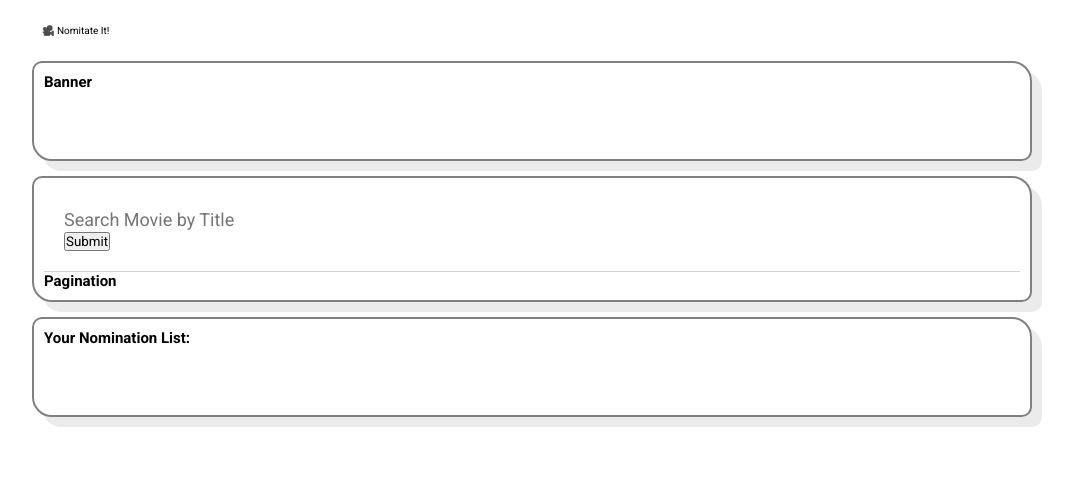
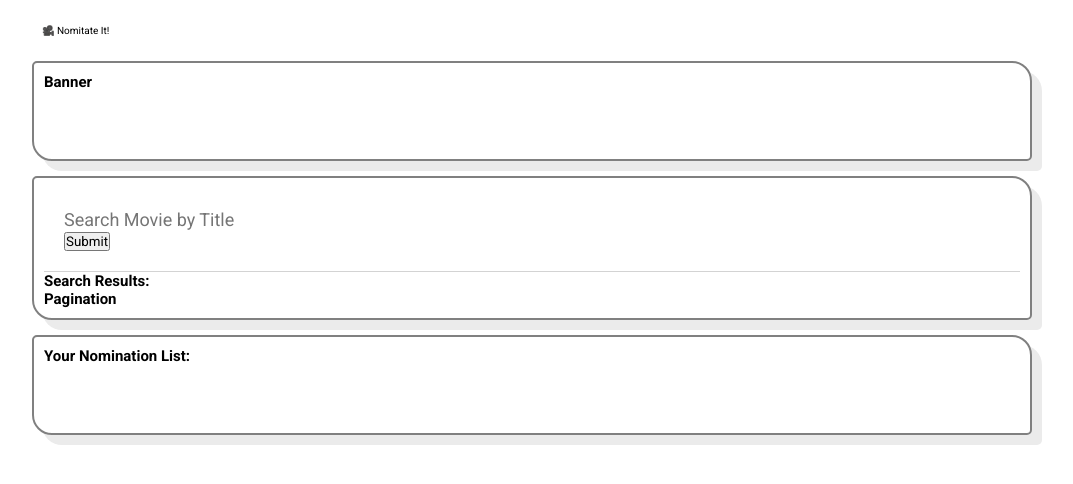
Before and after one commit to zkiu/nominate_it, a React (Create React App) app: page / in a window 1280 px wide. Shown: the top 484 px of the page, without its empty margins (108-1181 px from the left). Built offline with nearby package versions, Linux system fonts and the light colour scheme.

Commit message:
minor changes

```diff
--- a/src/components/App.jsx
+++ b/src/components/App.jsx
@@ -14,7 +14,7 @@ export default function App() {
 	return (
 		<main>
 			<Header />
-			<Banner nominatedList={nominatedList} />
+			<Banner />
 			<Search />
 			<Nominate />
 
--- a/src/components/App.scss
+++ b/src/components/App.scss
@@ -15,7 +15,7 @@ section {
 	min-width: 350px;
 	min-height: 100px;
 	border: 2px solid gray;
-	border-radius: 10px 20px 10px;
+	border-radius: 5px 20px 5px;
 	box-shadow: 10px 10px 0px 0px #ebebeb;
 	margin: 0 auto;
 	margin-bottom: 1.5rem;
--- a/src/components/SearchBarComp/SearchBarComp.jsx
+++ b/src/components/SearchBarComp/SearchBarComp.jsx
@@ -48,6 +48,7 @@ export default function SearchBarComp({
 			<input
 				type="text"
 				className=""
+				autoFocus
 				placeholder="Search Movie by Title"
 				name="query"
 			/>
--- a/src/components/SearchResultComp/SearchResultComp.jsx
+++ b/src/components/SearchResultComp/SearchResultComp.jsx
@@ -23,7 +23,8 @@ export default function SearchResultComp({searchResults}) {
 	))
 	return (
 		<>
-			<h1>Pagination</h1>
+			<h1>Search Results:</h1>
+			<h2>Pagination</h2>
 			<ul className="searchResultContainer">{list}</ul>
 		</>
 	)
```
